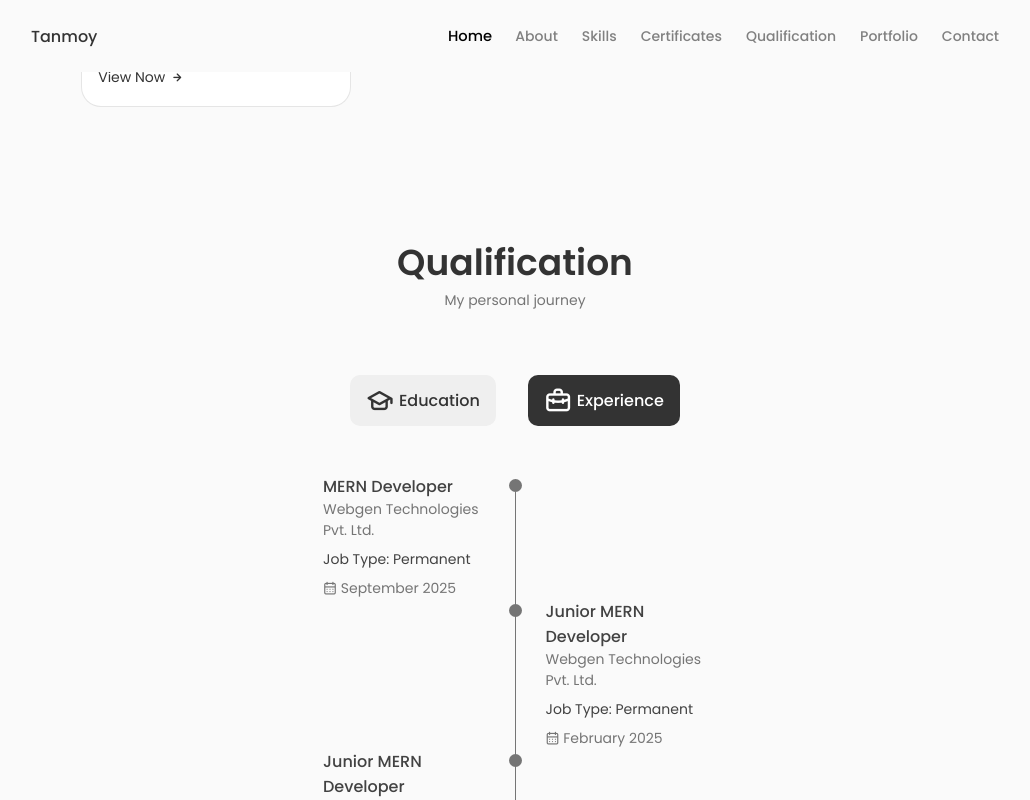
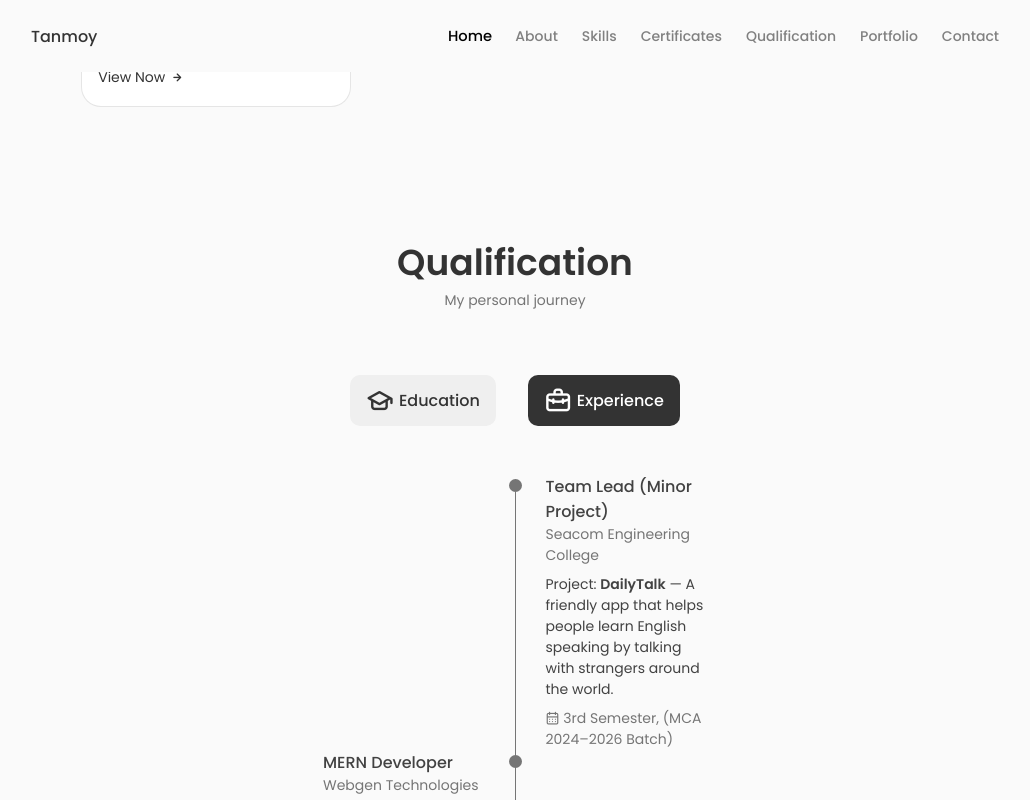
Before and after one commit to Tanmoy70/My-portfolio-site, a React (Vite) app: page / in a window 1280 px wide. Both pictures are taken after a click on the button "Experience". Shown: the part 3311-4111 px from the top of the page, without its empty margins (125-1155 px from the left). Built offline with nearby package versions, Linux system fonts and the light colour scheme.

Commit message:
feat: add team lead experience for DailyTalk project in Qualification component

```diff
--- a/src/components/qualification/Qualification.jsx
+++ b/src/components/qualification/Qualification.jsx
@@ -161,6 +161,29 @@ export default function Qualification() {
             }
           >
             <div className="qualification_data">
+              <div></div>
+
+              <div>
+                <span className="qualification_rounder"></span>
+                <span className="qualification_line"></span>
+              </div>
+
+              <div>
+                <h3 className="qualification_title">Team Lead (Minor Project)</h3>
+                <span className="qualification_subtitle">
+                  Seacom Engineering College
+                </span>
+                <div className="qualification_calender">
+                  <span className="qualification_grade">
+                     Project: <strong>DailyTalk</strong> — A friendly app that helps people learn English speaking by talking with strangers around the world.
+                  </span>
+                  <br />
+                  <i className="uil uil-calendar-alt"></i> 3rd Semester, (MCA 2024–2026 Batch)
+                </div>
+              </div>
+            </div>
+
+            <div className="qualification_data">
               <div>
                 <h3 className="qualification_title">MERN Developer</h3>
                 <span className="qualification_subtitle">
@@ -275,7 +298,6 @@ export default function Qualification() {
                 <span className="qualification_line"></span>
               </div>
             </div>
-
           </div>
         </div>
       </div>
```
